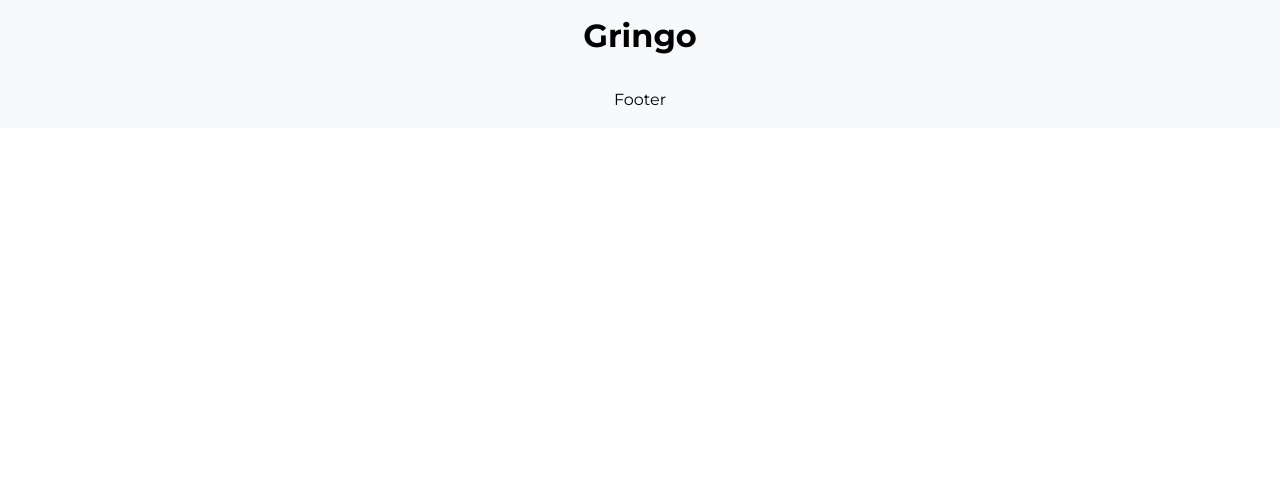
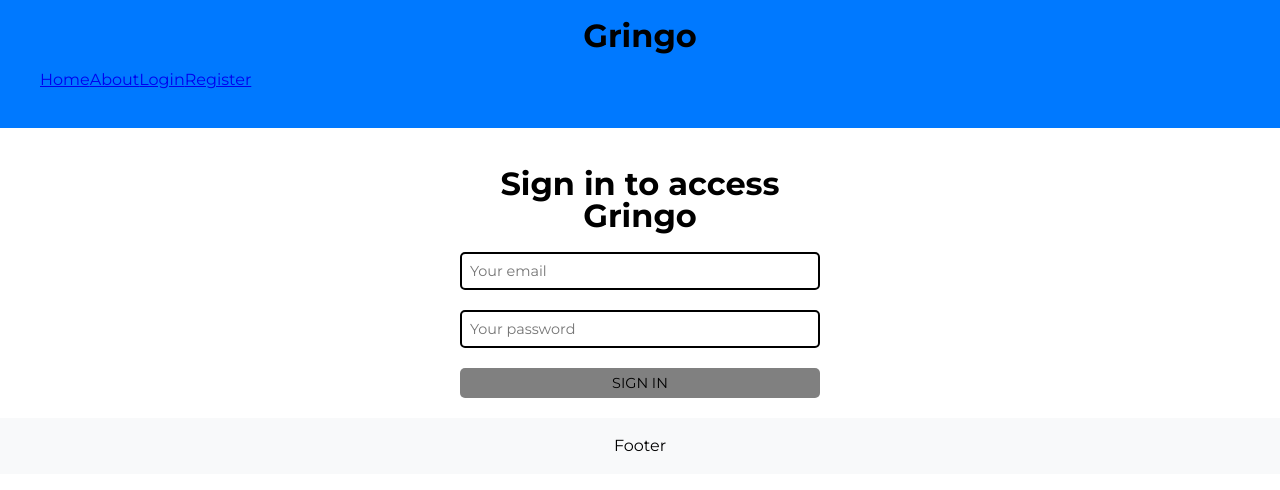
Before and after one commit to luckasw/MITS-Hackathon, a Nuxt app: page /login in a window 1280 px wide. Before the commit this address had no page. Shown: the top 490 px of the page. Built offline with nearby package versions, Linux system fonts and the light colour scheme; no server answers.

Commit message:
Login and registration implemented

```diff
--- a/assets/main.scss
+++ b/assets/main.scss
@@ -9,3 +9,46 @@
   outline: none;
   padding: 0;
 }
+
+.formLogin {
+    width: 100%;
+    max-width: 400px;
+    margin: 0 auto;
+    padding: 20px;
+    border-radius: 5px;
+    background-color: var(--custom-bg-color);
+    color: var(--custom-color);
+}
+
+.navbar {
+    display: flex;
+    justify-content: space-between;
+    align-items: center;
+    padding: 20px;
+}
+
+.header {
+  margin-bottom: 20px;
+  text-align: center;
+}
+
+.inputField {
+  width: 100%;
+  border-radius: 5px;
+  border: 2px solid black;
+  padding: 8px;
+  font-size: 0.9rem;
+  margin-bottom: 20px;
+}
+
+.submitButton {
+    text-transform: uppercase;
+    width: 100%;
+    border-radius: 5px;
+    border: var(--custom-border);
+    padding: 8px;
+    font-size: 0.9rem;
+    background-color: gray;
+    color: var(--custom-color);
+    cursor: pointer;
+}
--- a/components/AppHeader.vue
+++ b/components/AppHeader.vue
@@ -5,13 +5,24 @@ const appConfig = useAppConfig()
 <template>
   <div class="header">
     <h1>Gringo</h1>
+    <div class="navbar">
+      <nav>
+        <NuxtLink to="/">Home</NuxtLink>
+        <NuxtLink to="/about">About</NuxtLink>
+        <NuxtLink to="/login">Login</NuxtLink>
+        <NuxtLink to="/register">Register</NuxtLink>
+      </nav>
+    </div>
   </div>
 </template>
 
 <style scoped>
 .header {
-  background-color: #f8f9fa;
+  background-color: #0079ff;
   padding: 20px;
   text-align: center;
 }
+.navbar {
+  padding: 20px;
+}
 </style>
--- a/layouts/default.vue
+++ b/layouts/default.vue
@@ -1,7 +1,16 @@
 <template>
-  <div>
+  <div class="layout-container">
     <AppHeader />
     <slot />
     <AppFooter />
   </div>
 </template>
+
+<style scoped>
+.layout-container {
+  display: flex;
+  flex-direction: column;
+  min-height: 100vh;
+}
+
+</style>
--- a/nuxt.config.ts
+++ b/nuxt.config.ts
@@ -1,6 +1,15 @@
 // https://nuxt.com/docs/api/configuration/nuxt-config
 import { resolve } from "path";
 export default defineNuxtConfig({
+  modules: ['@nuxtjs/supabase'],
+  supabase:{
+    redirectOptions: {
+      login: '/login',
+      callback: '/index',
+      exclude: ['/register'],
+    }
+  },
+
   alias: {
     "@": resolve(__dirname, "/"),
   },
--- /dev/null
+++ b/pages/login.vue
@@ -0,0 +1,48 @@
+<script setup>
+const client = useSupabaseClient();
+const router = useRouter();
+
+const email = ref('');
+const password = ref('');
+const errorMsg = ref(null);
+const loading = ref(false);
+
+async function signIn() {
+  loading.value = true;
+  try {
+    const { error } = await client.auth.signInWithPassword({
+      email: email.value,
+      password: password.value,
+    });
+    if (error) throw error;
+    if (user) {
+      router.push('/index');
+    }
+  } catch (error) {
+    errorMsg.value = error.message;
+  }
+  finally {
+  loading.value = false;
+  }
+}
+</script>
+
+<template>
+  <form class="formLogin" @submit.prevent="signIn">
+    <div class="">
+      <h1 class="header">Sign in to access Gringo</h1>
+      <div>
+        <input class="inputField" type="email" placeholder="Your email" v-model="email" />
+        <input class="inputField" type="password" placeholder="Your password" v-model="password" />
+      </div>
+      <div>
+        <input
+            type="submit"
+            class="submitButton"
+            :value="loading ? 'Loading' : 'Sign in'"
+            :disabled="loading"
+        />
+      </div>
+    </div>
+  </form>
+</template>
--- /dev/null
+++ b/pages/register.vue
@@ -0,0 +1,47 @@
+<script setup>
+  const client = useSupabaseClient();
+  const email = ref('');
+  const password = ref(null);
+  const errorMsg = ref(null);
+  const successMsg = ref(null);
+  const loading = ref(false);
+
+  async function signUp() {
+    loading.value = true;
+    try {
+      const { data, error } = await client.auth.signUp({
+        email: email.value,
+        password: password.value,
+      });
+      if (error) {
+        console.error("Sign Up Error:", error);
+        throw error;
+      }
+      successMsg.value = "Check your email to confirm your account.";
+    } catch (error) {
+      errorMsg.value = error.message;
+    } finally {
+      loading.value = false;
+    }
+  }
+</script>
+
+<template>
+  <form class="formLogin" @submit.prevent="signUp">
+    <div class="">
+      <h1 class="header">Register</h1>
+      <div>
+        <input class="inputField" type="email" placeholder="Your email" v-model="email" />
+        <input class="inputField" type="password" placeholder="Your password" v-model="password" />
+      </div>
+      <div>
+        <input
+            type="submit"
+            class="submitButton"
+            :value="loading ? 'Loading' : 'Register'"
+            :disabled="loading"
+        />
+      </div>
+    </div>
+  </form>
+</template>
--- a/pages/registration.vue
+++ /dev/null
@@ -1,19 +0,0 @@
-<script lang="ts">
-import {defineComponent} from 'vue'
-import Header from '../components/AppHeader.vue'
-
-export default defineComponent({
-  name: "Registration",
-  components: {
-    Header
-  }
-})
-</script>
-
-<template>
-  <Header />
-</template>
-
-<style scoped>
-
-</style>
```
Also changed, not shown: middleware/auth.ts (added, +7 -0 lines).
